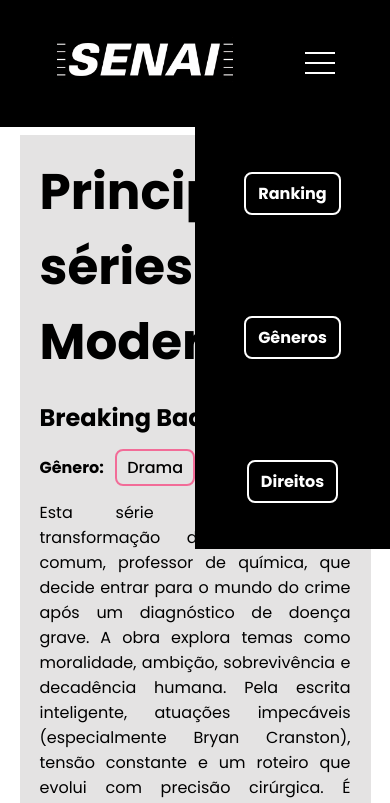
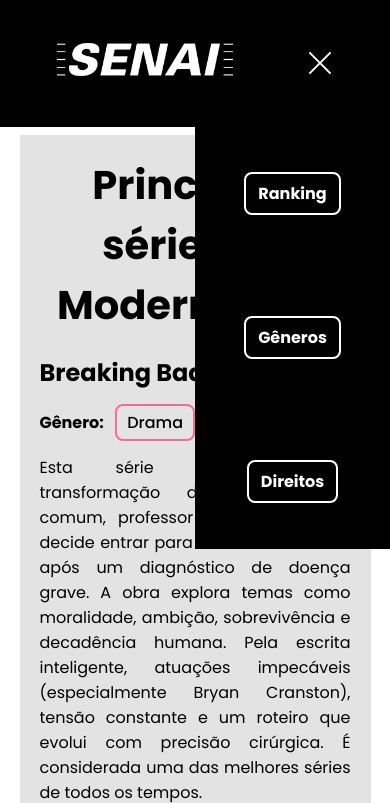
Before and after one commit to inocenciooo/series-senai, a plain HTML site: page index.html in a window 390 px wide. Both pictures are taken after a click on the element 320 px from the left and 63 px from the top of the page. Shown: the top 803 px of the page. Drawn offline with Linux system fonts and the light colour scheme.

Commit message:
finalização-menu

```diff
--- a/src/css/home.css
+++ b/src/css/home.css
@@ -206,16 +206,6 @@ a {
   background-color: inherit;
 }
 
-@media (max-width: 1000px) {
-  .hero {
-    width: 90vw;
-  }
-
-  .logo {
-    width: 20rem;
-  }
-}
-
 .mobile-menu {
   cursor: pointer;
   display: none;
@@ -227,6 +217,7 @@ a {
   height: 2px;
   margin: 10px;
   position: relative;
+  transition: 0.3s ease-in-out;
 }
 
 .mobile-menu div:before,
@@ -236,6 +227,7 @@ a {
   width: 30px;
   height: 2px;
   position: absolute;
+  transition: 0.3s ease-in-out;
 }
 
 .mobile-menu div:before {
@@ -247,6 +239,17 @@ a {
 }
 
 @media (max-width: 1000px) {
+  .hero h1 {
+    font-size: 4rem;
+    text-align: center;
+  }
+  .hero {
+    width: 90vw;
+  }
+
+  .logo {
+    width: 20rem;
+  }
   .mobile-menu {
     display: block;
   }
@@ -278,4 +281,18 @@ a {
   .nav-list.active li {
     opacity: 1;
   }
+
+  .mobile-menu.active div {
+    background-color: transparent;
+  }
 }
+
+.mobile-menu.active div:before {
+  top: 0;
+  transform: rotate(45deg);
+}
+
+.mobile-menu.active div:after {
+  top: 0;
+  transform: rotate(-45deg);
+}
--- a/src/js/home-navbar.js
+++ b/src/js/home-navbar.js
@@ -6,4 +6,5 @@ mobileMenu.addEventListener("click", ativarMenu);
 
 function ativarMenu(){
     navList.classList.toggle("active")
+     mobileMenu.classList.toggle("active")
 }
```
